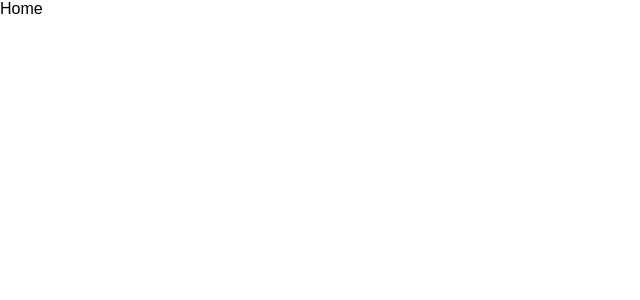
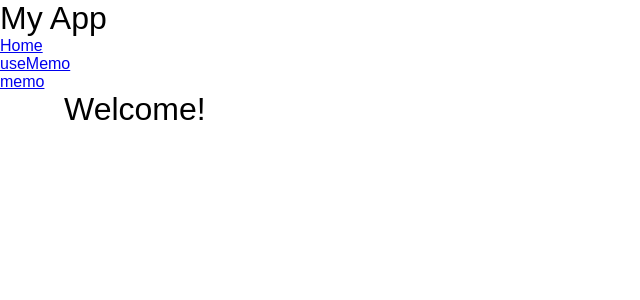
Before and after one commit to antonpunith/react-mastery, a React (Create React App) app: page / in a window 1280 px wide. Shown: the top 300 px of the page, without its empty margins (0-640 px from the left). Built offline with nearby package versions, Linux system fonts and the light colour scheme.

Commit message:
add navigation

```diff
--- a/src/App.tsx
+++ b/src/App.tsx
@@ -2,14 +2,27 @@ import "./styles.css";
 import { BrowserRouter as Router, Routes, Route } from 'react-router-dom';
 import UseMemoDemo from './sections/use-memo-demo';
 import MemoDemo from './sections/memo-demo';
+import Home from './sections/home';
+import Layout from './Layout';
+
+import {routes} from './routes'
+
+const componentRegistry: { [key: string]: () => JSX.Element } = {
+  "Home": Home,
+  "UseMemoDemo": UseMemoDemo,
+  "MemoDemo": MemoDemo
+}
 
 const App = () => {
   return (
     <Router>
       <Routes>
-        <Route path="/" element={<div>Home</div>} />
-        <Route path="/use-memo" element={<UseMemoDemo />} />
-        <Route path="/memo-demo" element={<MemoDemo />} />
+        <Route path="/" element={<Layout />}>
+
+          <Route index Component={componentRegistry.Home} />
+          <Route path="/use-memo" Component={componentRegistry.UseMemoDemo} />
+          <Route path="/memo" Component={componentRegistry.MemoDemo} />
+        </Route>
       </Routes>
     </Router>
   );
--- /dev/null
+++ b/src/Layout.tsx
@@ -0,0 +1,18 @@
+import { Outlet } from "react-router-dom";
+import Navigation from './components/Navigation';
+
+const Layout = () => {
+  return (
+    <div>
+      <header>
+        <h1>My App</h1>
+        <Navigation />
+      </header>
+      <main>
+        <Outlet />
+      </main>
+    </div>
+  );
+}
+
+export default Layout;
--- a/src/api/index.ts
+++ b/src/api/index.ts
@@ -1,6 +1,6 @@
 import axios from "axios";
 
-const apiToken = "[token]";
+const apiToken = "JIUiYWnEyUVaUs2mmXAv";
 
 const api = axios.create({
   baseURL: "https://the-one-api.dev",
@@ -24,7 +24,7 @@ export const getMovies = async (): Promise<MovieData[]> =>
   api
     .get("/v2/movie", {
       params: {
-        limit: 5,
+        limit: 50,
       },
     })
     .then((res: { data: { docs: any; }; }) => {
--- /dev/null
+++ b/src/components/Navigation.tsx
@@ -0,0 +1,18 @@
+import { NavLink } from "react-router";
+
+import { routes } from "../routes";
+
+export default function Navigation() {
+    return (
+        <nav>
+            <ul>
+                {routes.map((route) => (<li key={route.path}>
+                    <NavLink to={route.path} end>
+                        {route.title}
+                    </NavLink>
+                </li>)
+                )}
+            </ul>
+        </nav>
+    );
+}
--- /dev/null
+++ b/src/routes.ts
@@ -0,0 +1,19 @@
+const routes = [
+  {
+    title: "Home",
+    path: "/",
+    component: "Home",
+  },
+  {
+    title: "useMemo",
+    path: "/use-memo",
+    component: "UseMemoDemo",
+  },
+  {
+    title: "memo",
+    path: "/memo",
+    component: "MemoDemo",
+  },
+];
+
+export { routes };
--- /dev/null
+++ b/src/sections/home.tsx
@@ -0,0 +1,8 @@
+
+const Home = () => {
+    return (<div className="container">
+        <h1>Welcome!</h1>
+    </div>);
+}
+
+export default Home;
```
